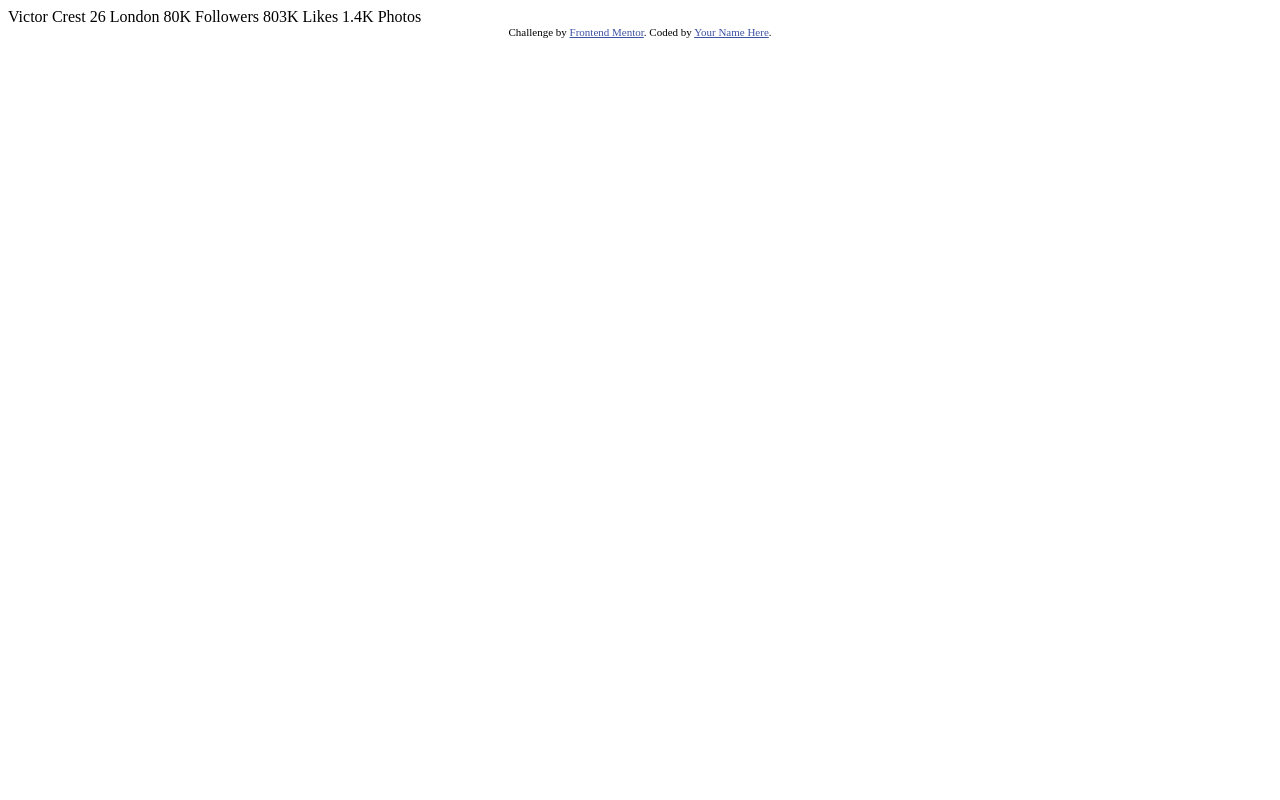
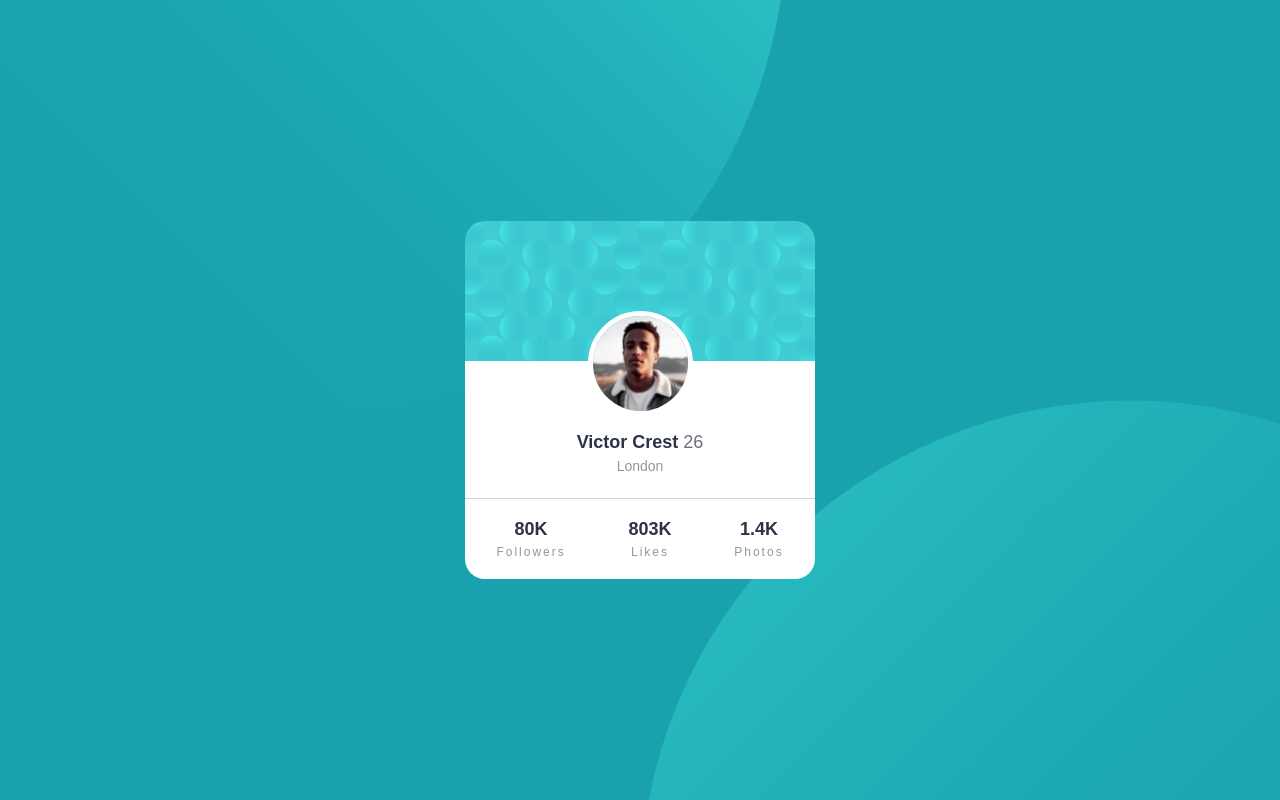
Before and after one commit to mayanksolan/fm-profile-card-component-main, a plain HTML site: page index.html in a window 1280 px wide. Drawn offline with Linux system fonts and the light colour scheme; a web font is replaced by a local one.

Commit message:
final version

```diff
--- a/index.html
+++ b/index.html
@@ -1,35 +1,52 @@
 <!DOCTYPE html>
 <html lang="en">
   <head>
-  <meta charset="UTF-8">
-  <meta name="viewport" content="width=device-width, initial-scale=1.0"> <!-- displays site properly based on user's device -->
+    <meta charset="UTF-8" />
+    <meta name="viewport" content="width=device-width, initial-scale=1.0" />
+    <!-- displays site properly based on user's device -->
 
-  <link rel="icon" type="image/png" sizes="32x32" href="./images/favicon-32x32.png">
+    <link
+      rel="icon"
+      type="image/png"
+      sizes="32x32"
+      href="./images/favicon-32x32.png"
+    />
+    <link rel="stylesheet" href="styles.css" />
+    <link rel="preconnect" href="https://fonts.gstatic.com" />
+    <link
+      href="https://fonts.google.com/specimen/Kumbh+Sans:wght@400;700"
+      rel="stylesheet"
+    />
 
     <title>Frontend Mentor | Profile card component</title>
-
-  <!-- Feel free to remove these styles or customise in your own stylesheet 👍 -->
-  <style>
-    .attribution { font-size: 11px; text-align: center; }
-    .attribution a { color: hsl(228, 45%, 44%); }
-  </style>
   </head>
   <body>
-  Victor Crest
-  26
-  London
-
-  80K
-  Followers
-
-  803K
-  Likes
-
-  1.4K
-  Photos
-  <div class="attribution">
-    Challenge by <a href="https://www.frontendmentor.io?ref=challenge" target="_blank">Frontend Mentor</a>.
-    Coded by <a href="#">Your Name Here</a>.
+    <div class="card-wrapper">
+      <img class="card-image" src="images/bg-pattern-card.svg" alt="" />
+      <img class="card-icon" src="images/image-victor.jpg" alt="" />
+      <div class="card-text">
+        <div class="text-name">
+          <div class="name">Victor Crest <span>26</span></div>
+          <div class="city">London</div>
         </div>
+        <div class="social">
+          <div class="social-item">
+            <div class="social-numbers">80k</div>
+            <div class="social-text">Followers</div>
+          </div>
+          <div class="social-item">
+            <div class="social-numbers">803k</div>
+            <div class="social-text">Likes</div>
+          </div>
+          <div class="social-item">
+            <div class="social-numbers">1.4k</div>
+            <div class="social-text">Photos</div>
+          </div>
+        </div>
+      </div>
+    </div>
+    <!-- <div class="base">
+      Victor Crest 26 London 80K Followers 803K Likes 1.4K Photos
+    </div> -->
   </body>
 </html>
--- /dev/null
+++ b/styles.css
@@ -0,0 +1,100 @@
+* {
+  margin: 0;
+  padding: 0;
+  box-sizing: border-box;
+}
+:root {
+  --Dark-cyan: hsl(185, 75%, 39%);
+  --Very-dark-desaturated-blue: hsl(229, 23%, 23%);
+  --Dark-grayish-blue: hsl(227, 10%, 46%);
+  --Dark-gray: hsl(0, 0%, 59%);
+  --white: hsl(0, 0%, 100%);
+}
+body {
+  margin: 0;
+  font-family: "Kumbh Sans", sans-serif;
+  color: white;
+  display: flex;
+  justify-content: center;
+  align-items: center;
+  min-height: 100vh;
+  font-size: 18px;
+  background: -15vw -70vh no-repeat url(images/bg-pattern-top.svg),
+    50vw 50vh no-repeat url(images/bg-pattern-bottom.svg), var(--Dark-cyan);
+}
+.card-wrapper {
+  margin: auto;
+  width: 350px;
+  height: 20%;
+  border-radius: 10px;
+  display: flex;
+  flex-direction: column;
+  position: relative;
+}
+.card-image {
+  width: 350px;
+  height: 140px;
+  border-top-left-radius: 20px;
+  border-top-right-radius: 20px;
+}
+.card-icon {
+  border-radius: 50%;
+  width: 30%;
+  position: absolute;
+  top: 25%;
+  left: 35%;
+  border: 5px solid var(--white);
+}
+.card-text {
+  background-color: var(--white);
+  color: var(--Very-dark-desaturated-blue);
+  border-bottom-right-radius: 20px;
+  border-bottom-left-radius: 20px;
+}
+.text-name {
+  display: flex;
+  flex-direction: column;
+  align-items: center;
+  padding-top: 70px;
+  padding-bottom: 20px;
+  font-weight: bold;
+  line-height: 130%;
+  border-bottom: 1px solid lightgray;
+}
+.name span {
+  color: var(--Dark-grayish-blue);
+  font-weight: normal;
+}
+.city {
+  font-size: 14px;
+  color: var(--Dark-gray);
+  font-weight: normal;
+}
+.social {
+  padding-top: 20px;
+  padding-bottom: 20px;
+  display: flex;
+  justify-content: space-around;
+}
+.social-item {
+  display: flex;
+  flex-direction: column;
+  align-items: center;
+  padding: 0 10px;
+}
+.social-numbers {
+  text-transform: uppercase;
+  font-weight: bold;
+  padding-bottom: 5px;
+}
+.social-text {
+  font-size: 12px;
+  color: var(--Dark-gray);
+  letter-spacing: 2px;
+}
+@media only screen and (max-width: 375px) {
+  body {
+    background: -2200vw -95vh no-repeat url(images/bg-pattern-top.svg),
+      50vw 50vh no-repeat url(images/bg-pattern-bottom.svg), var(--Dark-cyan);
+  }
+}
```
Lines whose indentation alone changed are shown as unchanged.
